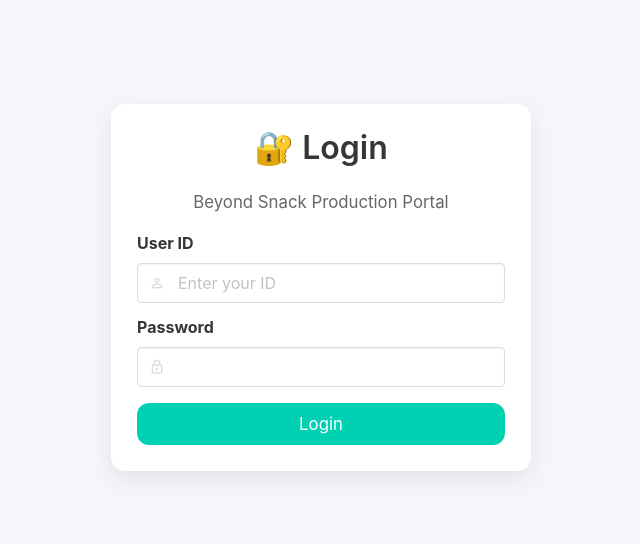
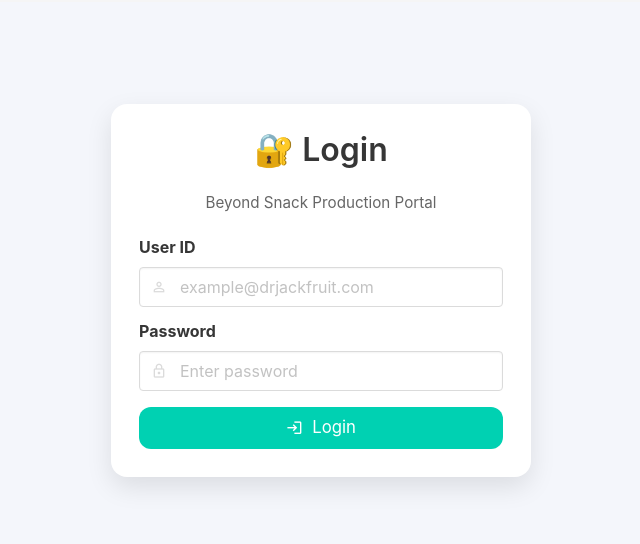
Before and after one commit to KingKai31/beyond_snack_portal, a Flask app: page / in a window 1280 px wide. Shown: the part 76-620 px from the top of the page, without its empty margins (319-959 px from the left). Run offline with Flask 3, Linux system fonts and the light colour scheme; some libraries are stand-ins or nearby versions.

Commit message:
Update login.html

```diff
--- a/templates/login.html
+++ b/templates/login.html
@@ -6,22 +6,30 @@
     max-width: 420px;
     margin: 40px auto;
     background: #ffffff;
-    padding: 26px;
-    border-radius: 14px;
-    box-shadow: 0 8px 24px rgba(0,0,0,0.08);
+    padding: 28px;
+    border-radius: 16px;
+    box-shadow: 0 10px 26px rgba(0,0,0,0.10);
   }
 
   .login-title {
     text-align: center;
+    margin-bottom: 12px;
+  }
+
+  .login-sub {
+    text-align: center;
+    color: #666;
+    font-size: 0.95rem;
     margin-bottom: 20px;
   }
 </style>
 
 <div class="login-box">
+
   <h1 class="title login-title">🔐 Login</h1>
-  <p class="has-text-centered mb-4" style="color:#666;">
+  <div class="login-sub">
     Beyond Snack Production Portal
-  </p>
+  </div>
 
   <form method="POST">
 
@@ -29,7 +37,13 @@
     <div class="field">
       <label class="label">User ID</label>
       <div class="control has-icons-left">
-        <input class="input" type="text" name="id" placeholder="Enter your ID" required>
+        <input
+          class="input"
+          type="email"
+          name="email"
+          placeholder="example@drjackfruit.com"
+          required
+        >
         <span class="icon is-left">
           <i class="mdi mdi-account-outline"></i>
         </span>
@@ -40,7 +54,13 @@
     <div class="field">
       <label class="label">Password</label>
       <div class="control has-icons-left">
-        <input class="input" type="password" name="password" required>
+        <input
+          class="input"
+          type="password"
+          name="password"
+          placeholder="Enter password"
+          required
+        >
         <span class="icon is-left">
           <i class="mdi mdi-lock-outline"></i>
         </span>
@@ -49,10 +69,11 @@
 
     <!-- LOGIN BUTTON -->
     <button class="button is-primary is-fullwidth mt-4">
-      Login
+      <span class="mdi mdi-login"></span>&nbsp; Login
     </button>
 
   </form>
+
 </div>
 
 {% endblock %}
```
